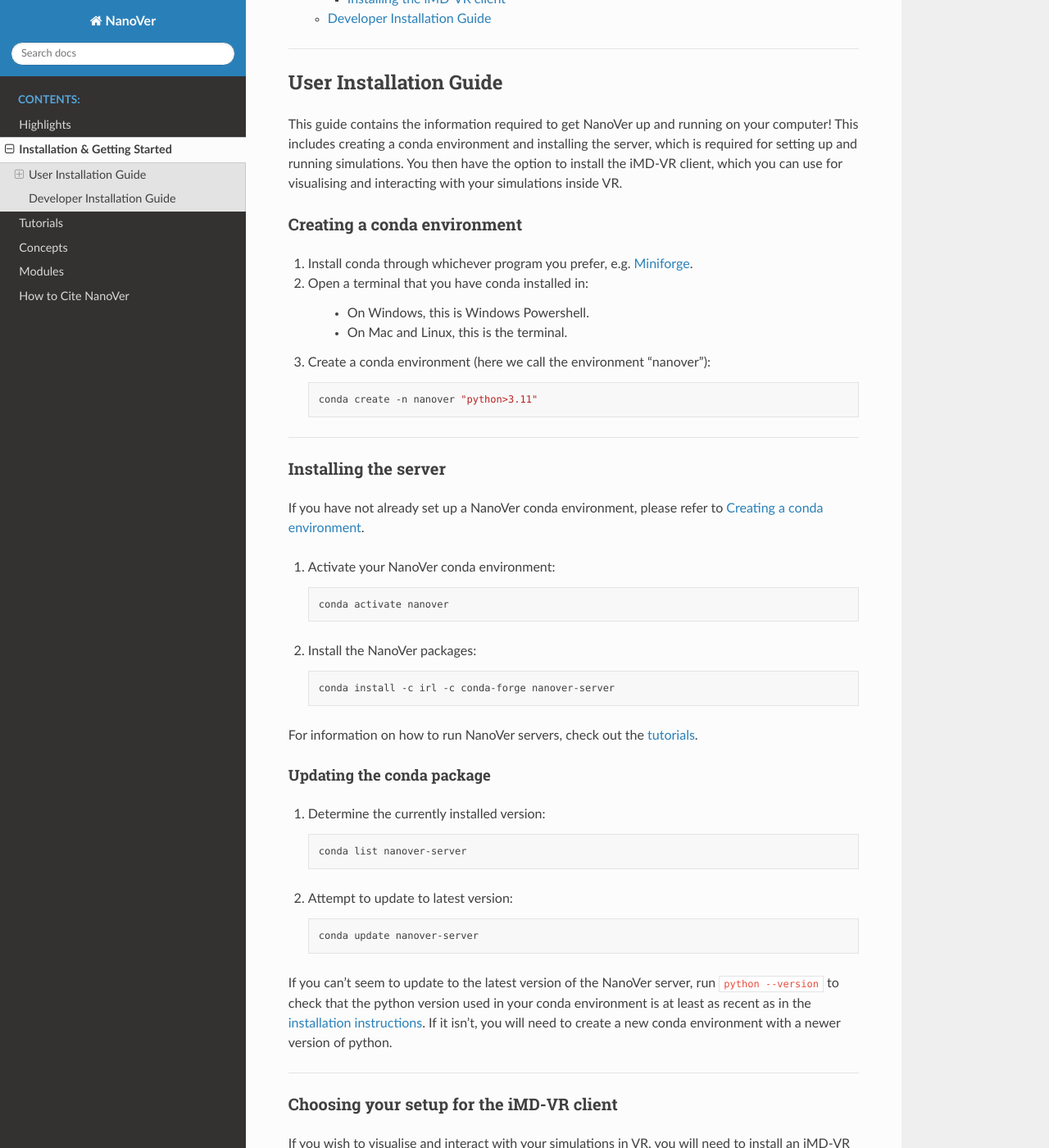
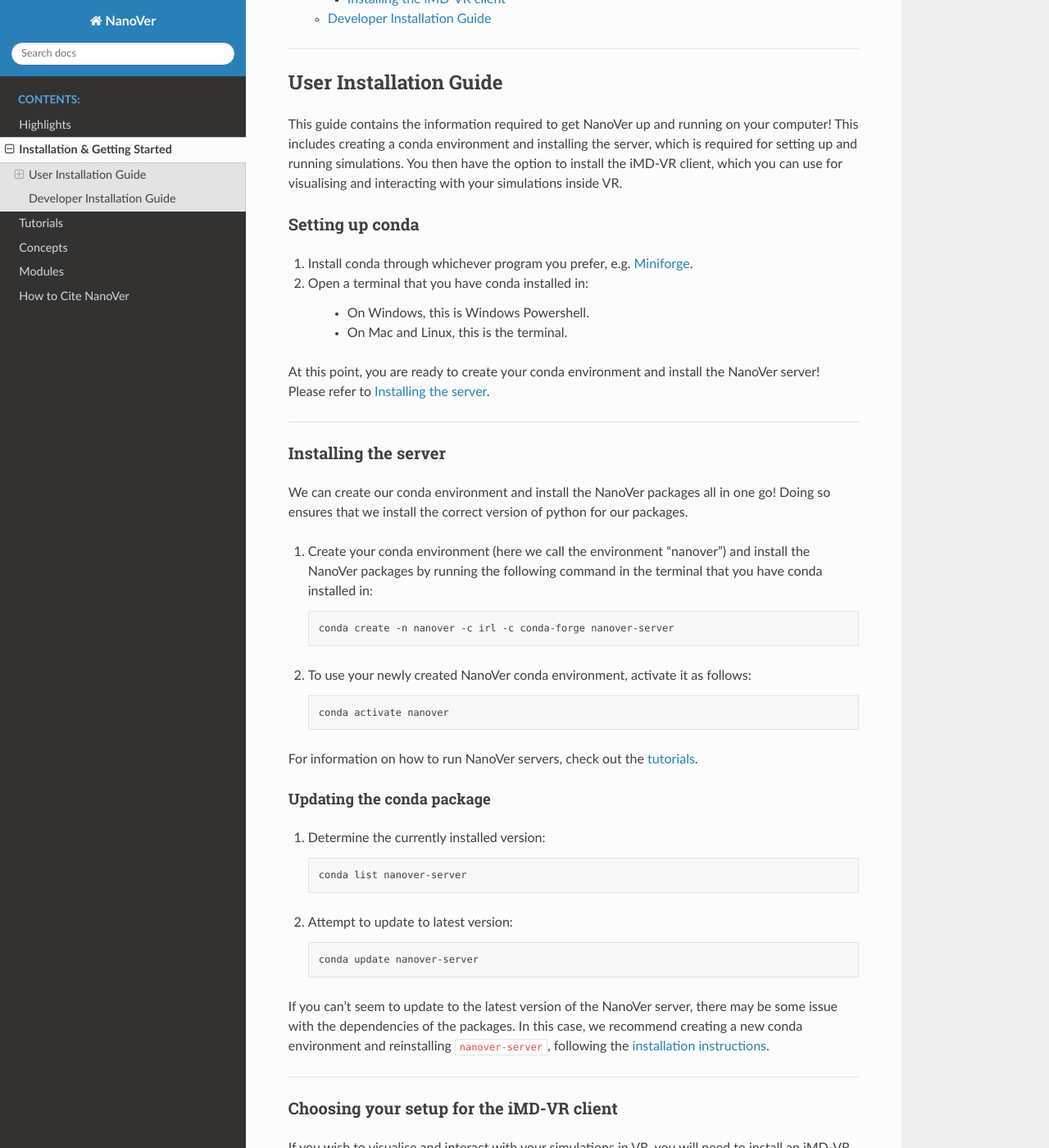
Before and after one commit to IRL2/nanover-docs, a Sphinx documentation site: the page built from source/installation.rst, in a window 1280 px wide and 1400 px high, scrolled down 401 px. Shown: the whole window at 82% size. Built offline with Sphinx 7.4.7 and the Read the Docs theme 3.1.0, drawn with Linux system fonts in a browser that asks for light colours; pages that are not in the unit, such as notebooks, are missing from menus; the version number could not be read and is left out; some of the changed text lies outside the part shown.

Commit message:
Update conda installation instructions (#117)
* Update installation instructions to create conda env and install server in one line

* Update update section

```diff
--- a/source/installation.rst
+++ b/source/installation.rst
@@ -27,8 +27,8 @@
 
 .. _creating_conda_env:
 
-Creating a conda environment
-############################
+Setting up conda
+################
 
 #. Install conda through whichever program you prefer, e.g. `Miniforge <https://github.com/conda-forge/miniforge>`_.
 #. Open a terminal that you have conda installed in:
@@ -36,11 +36,8 @@
     * On Windows, this is Windows Powershell.
     * On Mac and Linux, this is the terminal.
 
-#. Create a conda environment (here we call the environment "nanover"):
-
-   .. code:: bash
-
-        conda create -n nanover "python>3.11"
+At this point, you are ready to create your conda environment and install the NanoVer server! Please refer to
+:ref:`installing_the_server`.
 
 ----
 
@@ -49,19 +46,21 @@
 Installing the server
 #####################
 
-If you have not already set up a NanoVer conda environment, please refer to :ref:`creating_conda_env`.
+We can create our conda environment and install the NanoVer packages all in one go!
+Doing so ensures that we install the correct version of python for our packages.
 
-#. Activate your NanoVer conda environment:
+#. Create your conda environment (here we call the environment "nanover") and install the NanoVer
+   packages by running the following command in the terminal that you have conda installed in:
+
+   .. code:: bash
+
+        conda create -n nanover -c irl -c conda-forge nanover-server
+
+#. To use your newly created NanoVer conda environment, activate it as follows:
 
    .. code:: bash
 
         conda activate nanover
-
-#. Install the NanoVer packages:
-
-   .. code:: bash
-
-        conda install -c irl -c conda-forge nanover-server
 
 For information on how to run NanoVer servers, check out the :ref:`tutorials <Tutorials>`.
 
@@ -80,10 +79,10 @@
 
         conda update nanover-server
 
-If you can't seem to update to the latest version of the NanoVer server, run ``python --version`` to check that
-the python version used in your conda environment is at least as recent as in the
-:ref:`installation instructions<creating_conda_env>`.
-If it isn't, you will need to create a new conda environment with a newer version of python.
+If you can't seem to update to the latest version of the NanoVer server, there may be some
+issue with the dependencies of the packages. In this case, we recommend creating a new
+conda environment and reinstalling :code:`nanover-server`, following the
+:ref:`installation instructions<installing_the_server>`.
 
 ----
 
@@ -183,7 +182,8 @@
 Conda installation
 ~~~~~~~~~~~~~~~~~~
 
-If you have not already set up a NanoVer conda environment, please refer to :ref:`creating_conda_env`.
+If you have not already created a NanoVer conda environment, please refer to
+:ref:`creating_conda_env` and :ref:`installing_the_server`.
 
 #. Activate your NanoVer conda environment:
 
@@ -202,6 +202,7 @@
    .. code:: bash
 
         NanoveriMD
+
 
 ----
 
```
